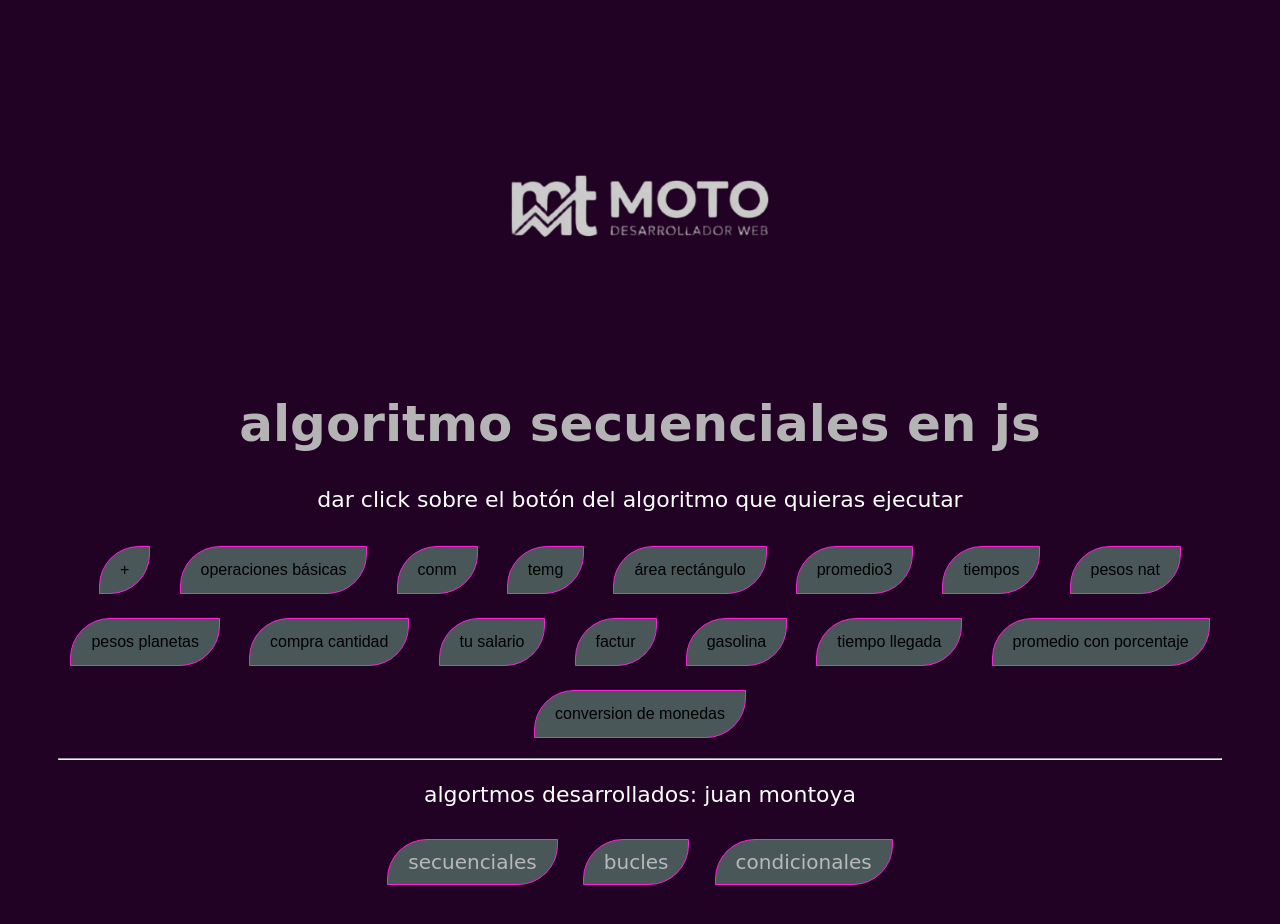
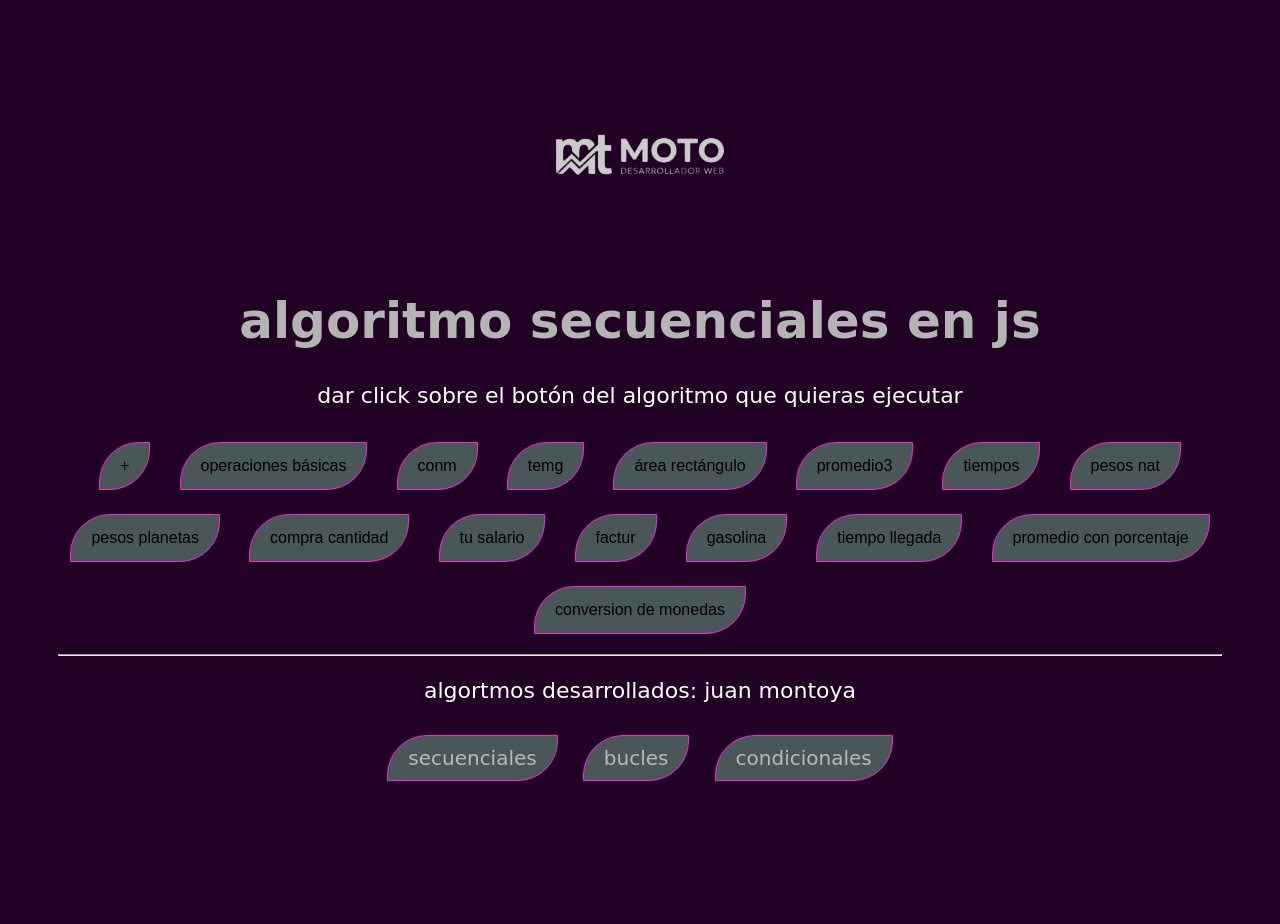
Before and after one commit to montoyajuandavid581-blip/algoritmos, a plain HTML site: page index.html in a window 1280 px wide. After the commit the page ends 849 px from the top, so only its background shows below. Drawn offline with Linux system fonts and the light colour scheme; a web font is replaced by a local one.

Commit message:
Refactor styles.css for consistency and updates

```diff
--- a/styles.css
+++ b/styles.css
@@ -33,7 +33,7 @@ button:hover{
     transform: scale(1.2);
 }
 img{
-    width:550px;
+    width:360px;
 }
 a{
     text-decoration:none;
```
